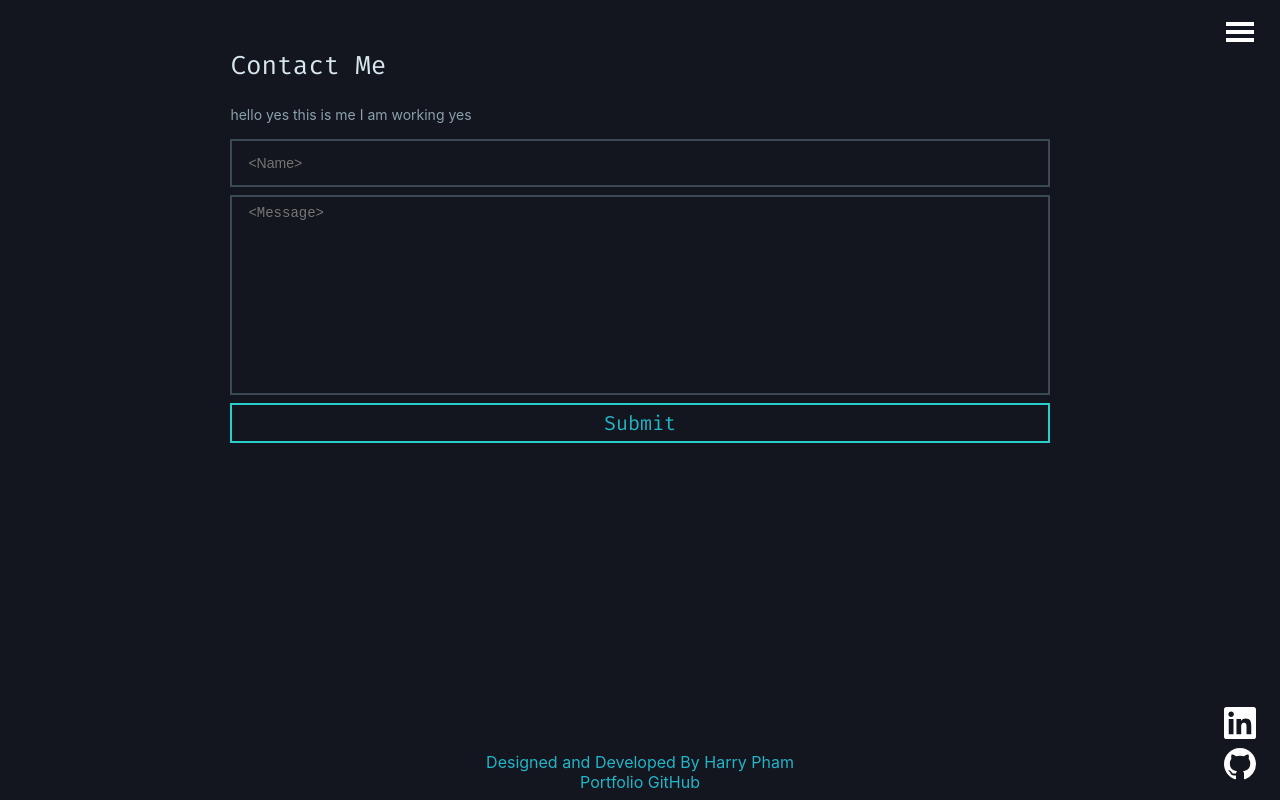
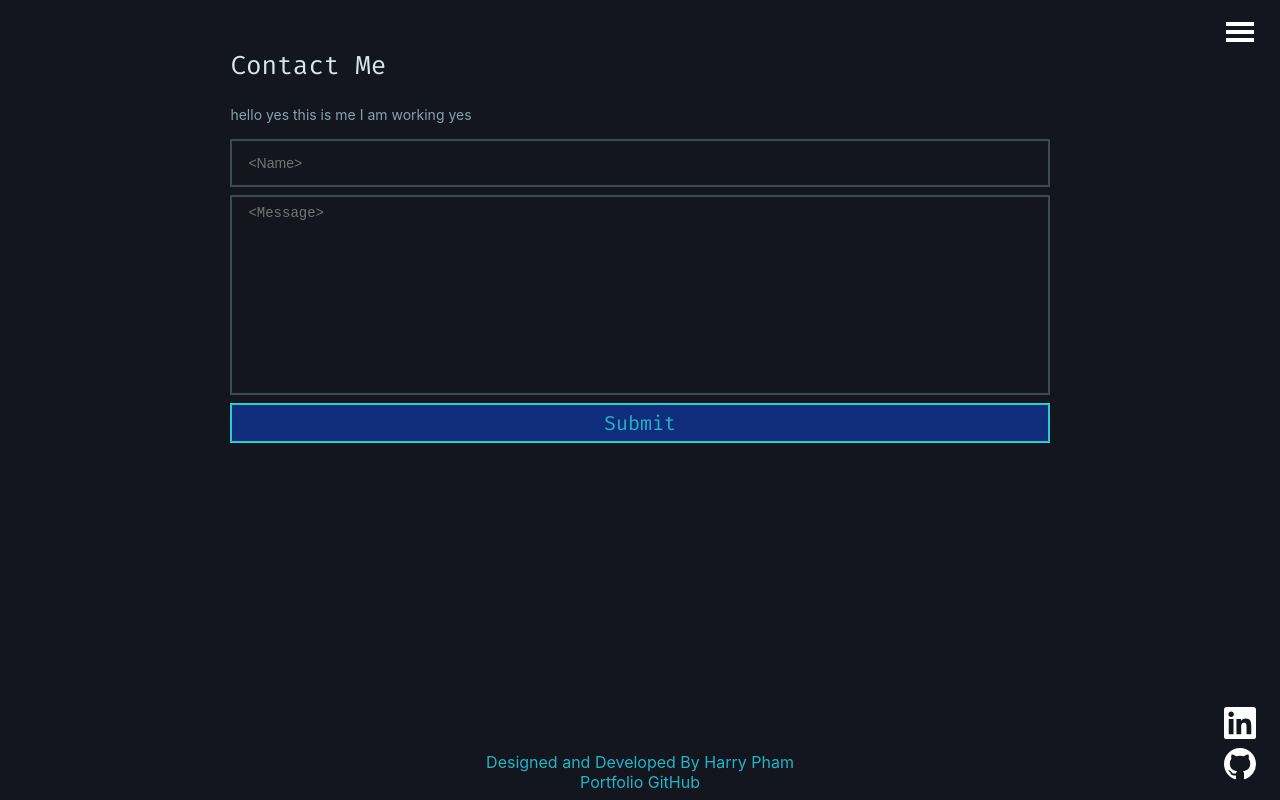
Before and after one commit to HarryPdot/portfolio, a React (Create React App) app: page / in a window 1280 px wide. In both pictures the pointer is over the link "Submit". Shown: the part 1850-2650 px from the top of the page. Built offline with nearby package versions, Linux system fonts and the light colour scheme; no server answers; a web font is replaced by a local one.

Commit message:
update button hovering

```diff
--- a/src/Contact.css
+++ b/src/Contact.css
@@ -81,3 +81,9 @@ footer a {
 footer a:hover {
     color: rgb(15, 45, 122);
 }
+
+@media only screen and (min-width: 550px) {
+    .contact-submit:hover {
+        background-color: rgb(15, 45, 122);
+    }
+}
--- a/src/Home.css
+++ b/src/Home.css
@@ -82,6 +82,4 @@
     .home-contact:hover, .home-github:hover {
         background-color: rgb(15, 45, 122);
     }
-
-
 }
--- a/src/ProjectBox.css
+++ b/src/ProjectBox.css
@@ -85,3 +85,9 @@
     font-family: 'Fira Code', monospace;
     border-top: 1px solid rgb(77, 99, 111);
 }
+
+@media only screen and (min-width: 550px) {
+    .project-view:hover {
+        background-color: rgb(15, 45, 122);
+    }
+}
--- a/src/ProjectBoxDetail.css
+++ b/src/ProjectBoxDetail.css
@@ -67,3 +67,9 @@
     font-family: 'Fira Code', monospace;
     text-decoration: none;
 }
+
+@media only screen and (min-width: 550px) {
+    .project-box-detail-demo:hover {
+        background-color: rgb(15, 45, 122);
+    }
+}
--- a/src/Projects.css
+++ b/src/Projects.css
@@ -38,6 +38,7 @@
     grid-template-rows: 10fr 1.5fr;
     background-color: rgb(19, 22, 30);
     position: absolute;
+    overflow: hidden;
 }
 
 @media only screen and (min-width: 850px) {
```
